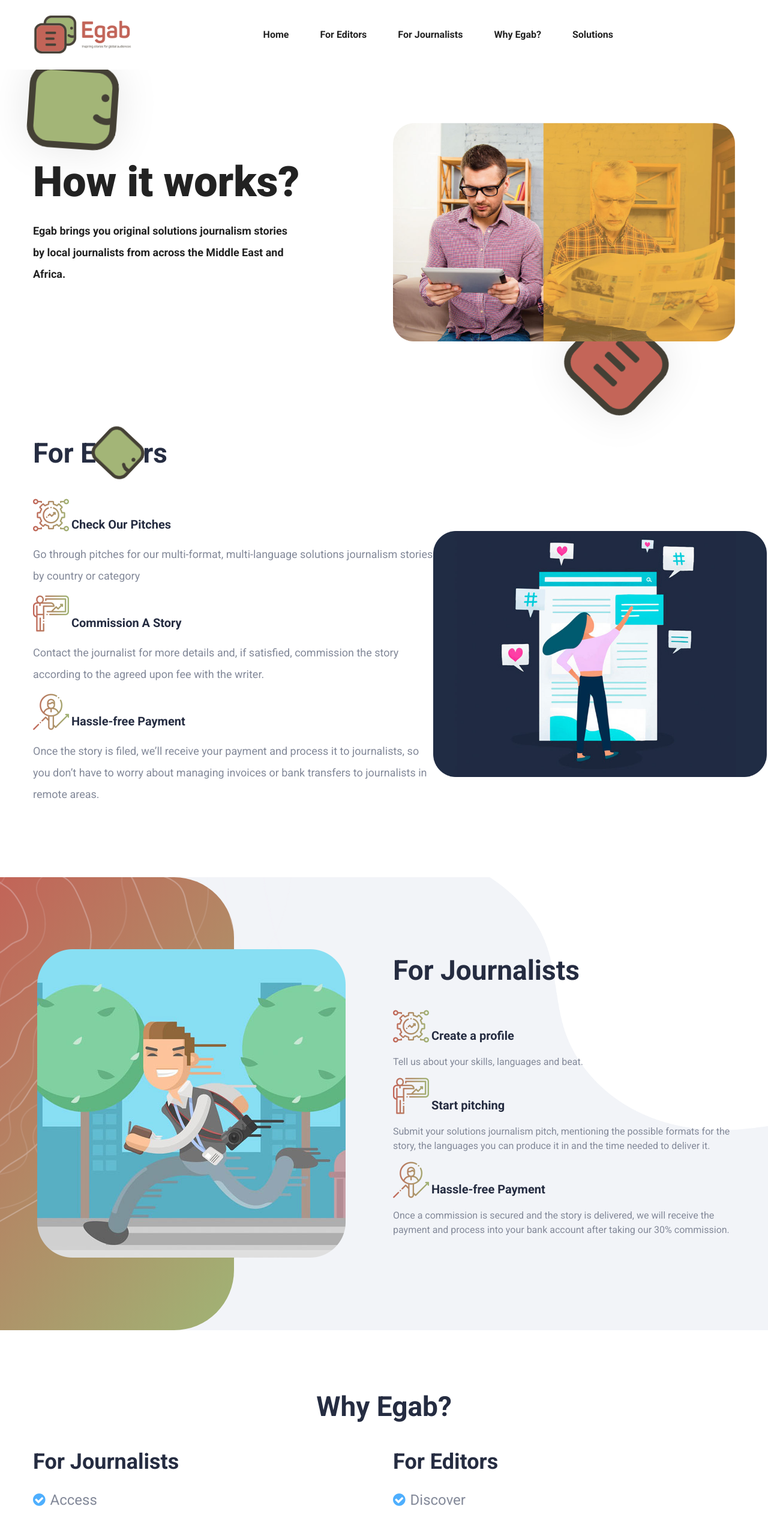
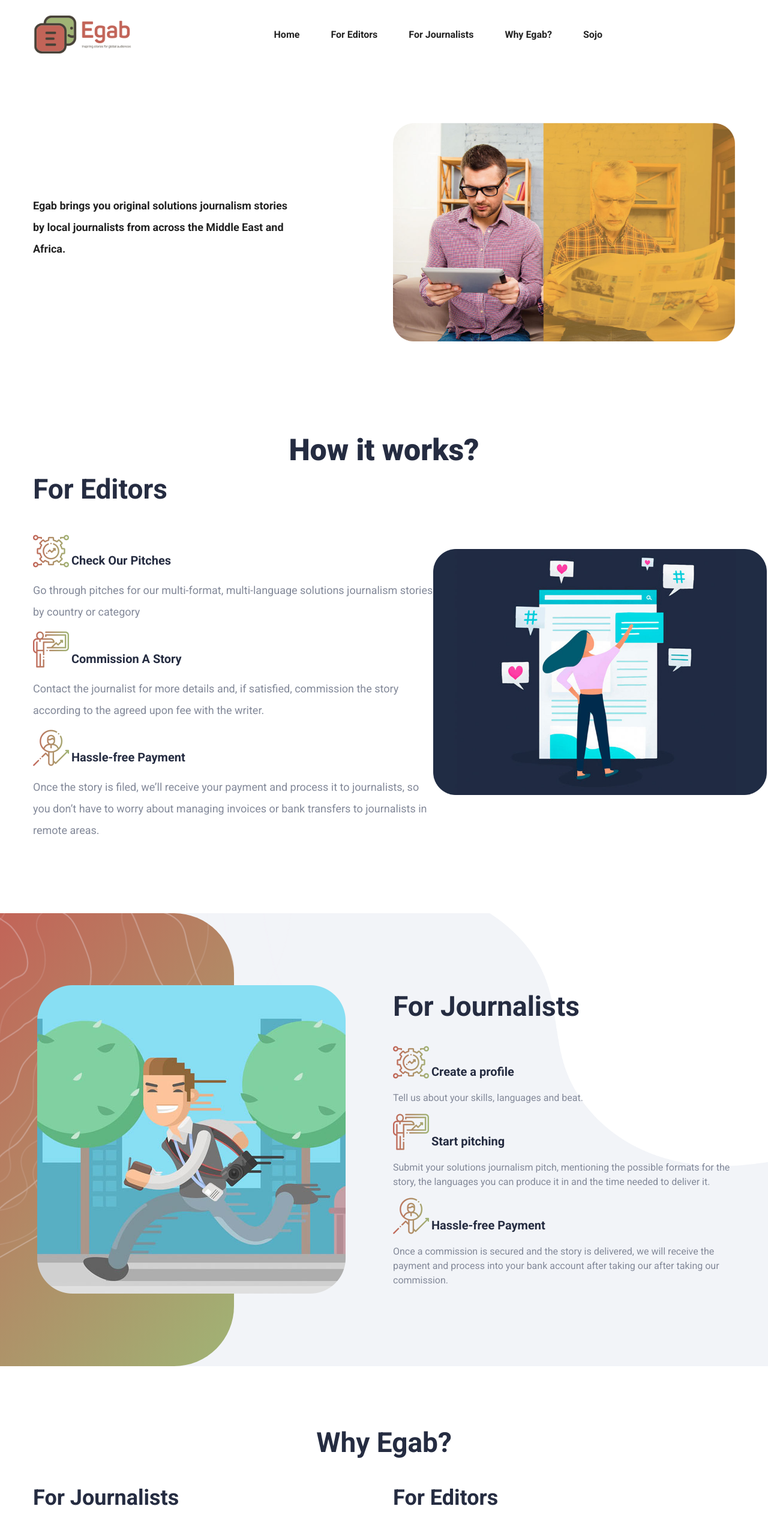
Before and after one commit to egab-media/egab-landing, a plain HTML site: page index.html in a window 1280 px wide. Shown: the top 2530 px of the page at 60% size. Drawn offline with Linux system fonts and the light colour scheme.

Commit message:
edits done without the img waiting korim

```diff
--- a/index.html
+++ b/index.html
@@ -104,11 +104,11 @@
                                             <a class="nav-link page-scroll" href="#journalists">For Journalists</a>
                                         </li>
                                         <li class="nav-item">
-                                            <a class="nav-link page-scroll" href="#testimonials">Why Egab?</a>
+                                            <a class="nav-link page-scroll" href="#whyEgab">Why Egab?</a>
                                         </li>
 
                                         <li class="nav-item">
-                                            <a class="nav-link page-scroll" href="#solutions">Solutions</a>
+                                            <a class="nav-link page-scroll" href="#sojo">Sojo</a>
                                         </li>
 
                                     </ul>
@@ -130,7 +130,6 @@
                 <div class="row align-items-center">
                     <div class="col-lg-6 col-md-7">
                         <div class="banner-content">
-                            <h1 class="title">How it works?</h1>
                             <p>
                                 Egab brings you original solutions journalism stories by
                                 local journalists from across the Middle East and Africa.
@@ -145,10 +144,10 @@
                 </div>
             </div>
         </div>
-        <div class="banner-circle-1"></div>
-        <!-- <div class="banner-circle-2"></div>
-        <div class="banner-circle-3"></div> -->
-        <div class="banner-circle-4"></div>
+        <!-- <div class="banner-circle-1"></div> -->
+        <!-- <div class="banner-circle-2"></div> -->
+        <!-- <div class="banner-circle-3"></div> -->
+        <!-- <div class="banner-circle-4"></div> -->
     </section>
     <!--====== BANNER PART ENDS ======-->
 
@@ -156,6 +155,7 @@
     <!--====== editors PART START ======-->
     <section class="business-area pb-120" id="editors">
         <div class="container">
+            <h1 class="title text-center" style="font-size: 50px;"><strong>How it works?</strong></h1>
             <div class="row">
                 <div class="col-lg-7">
                     <div class="business-content">
@@ -193,7 +193,7 @@
         <div class="business-thumb text-right">
             <img src="assets/images/editors2.png" alt="">
         </div>
-        <div class="business-shape"></div>
+        <!-- <div class="business-shape"></div> -->
     </section>
     <!--====== editors PART ENDS ======-->
 
@@ -233,7 +233,7 @@
                                 <span>Hassle-free Payment</span>
                             </div>
                             <p class="p-0">
-                                Once a commission is secured and the story is delivered, we will receive the payment and process into your bank account after taking our 30% commission.
+                                Once a commission is secured and the story is delivered, we will receive the payment and process into your bank account after taking our after taking our commission.
                             </p>
                         </div>
                     </div>
@@ -248,7 +248,7 @@
 
 
     <!--====== ABOUT PART START ======-->
-    <section id="#solutions" class="about-area pb-100">
+    <section id="whyEgab" class="about-area pb-100">
         <div class="container">
             <div class="row">
                 <div class="col-12 mb-35 text-center">
@@ -307,7 +307,7 @@
 
 
     <!--====== TESTIMONIALS PART START ======-->
-    <section id="testimonials" class="testimonials-area bg_cover pt-120 pb-120" style="background-image: url(assets/images/testimonials-bg.jpg);">
+    <section id="sojo" class="testimonials-area bg_cover pt-120 pb-120" style="background-image: url(assets/images/testimonials-bg.jpg);">
         <div class="container">
             <div class="row align-items-center">
                 <div class="col-lg-4 col-md-9"></div>
@@ -336,7 +336,7 @@
             <img src="assets/images/testimonials-map.png" alt="">
         </div>
         <!-- <div class="testimonials-circle-1"></div> -->
-        <div class="testimonials-circle-2"></div>
+        <!-- <div class="testimonials-circle-2"></div> -->
     </section>
     <!--====== TESTIMONIALS PART ENDS ======-->
 
```
